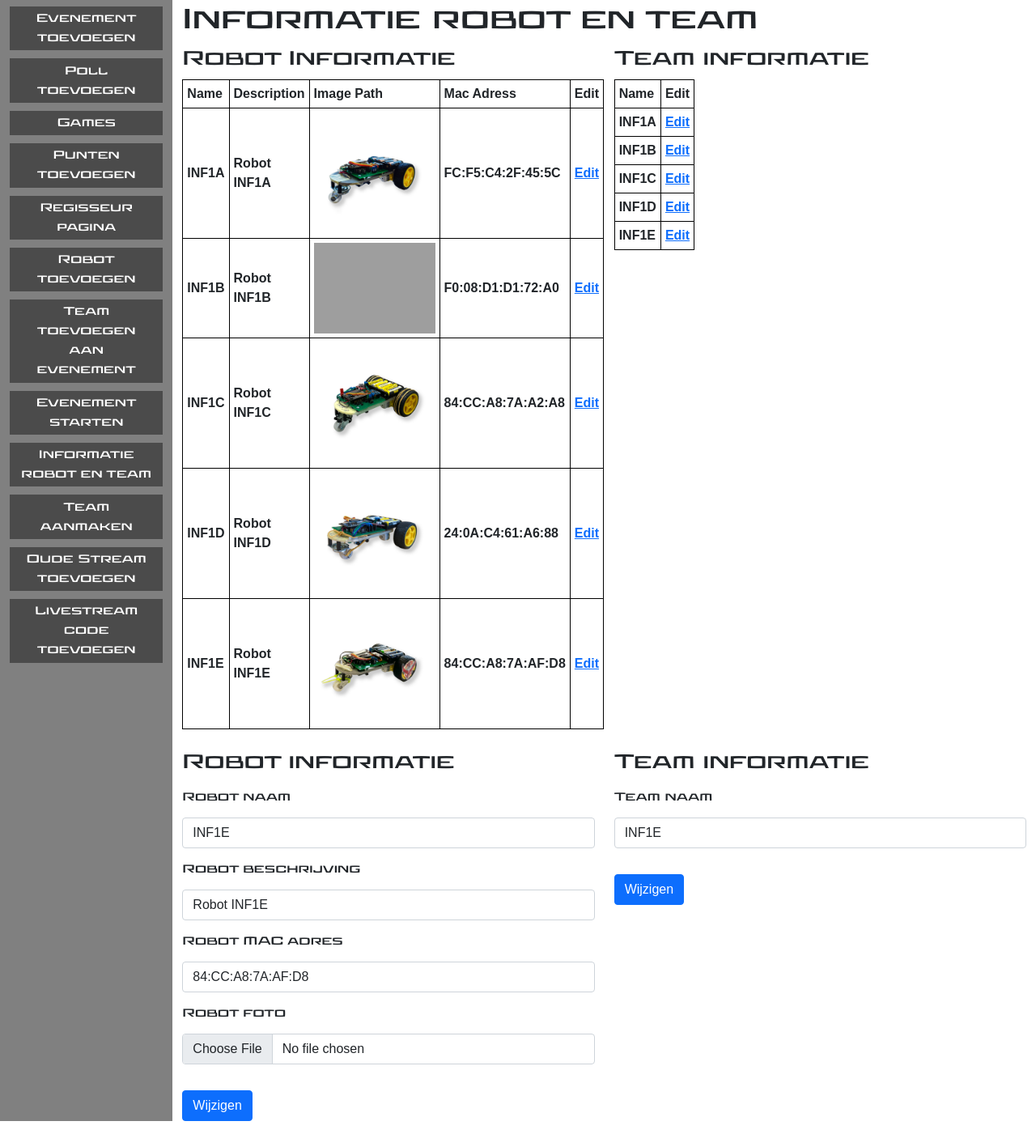
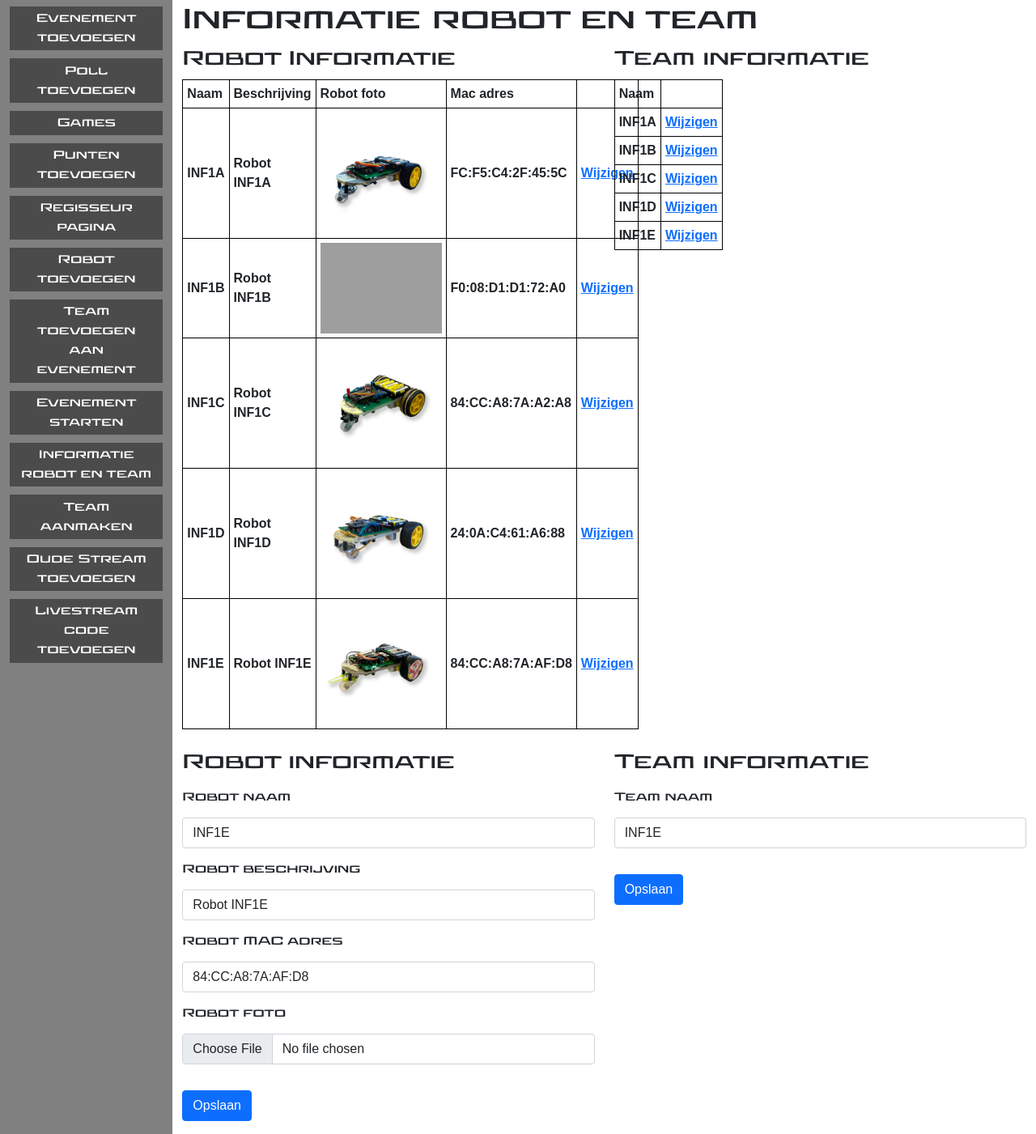
Before and after one commit to DelanoKoster1/Battle-Bot-interface, a PHP site: page /pages/admin.php?info in a window 1280 px wide. Shown: the part 100-1501 px from the top of the page at 81% size. Run offline with PHP 8.4, Linux system fonts and the light colour scheme; the visitor is signed in with stand-in values (Sample User, id 1); data comes from the database, SQL or seed files in the repository; lists and menus that the app fills with data are empty; some libraries are stand-ins or nearby versions; grey boxes are pictures that could not be loaded.

Commit message:
Minor changes

```diff
--- a/components/admin/info.php
+++ b/components/admin/info.php
@@ -16,7 +16,9 @@ if (isset($_POST['change'])) {
                                 if (checkFileType($_FILES['imagePath'])) {
                                     if (makeFolder($botId, "../assets/img/bots/")) {
                                         if (!checkFileExist("../assets/img/bots/" . $botId . "/", $_FILES['imagePath']['name'])) {
-                                            $query = "UPDATE `bot` SET imagePath = ? WHERE id = ?";
+                                            $query = "UPDATE    `bot`
+                                                      SET       imagePath = ?
+                                                      WHERE     id = ?";
 
                                             deleteFile("../assets/img/bots/{$botId}/");
 
@@ -52,7 +54,11 @@ if (isset($_POST['change'])) {
                             }
                         }
 
-                        $sql = "UPDATE bot SET name = ?, description = ?, macAddress = ? WHERE id = ?";
+                        $sql = "UPDATE  bot
+                                SET     name = ?,
+                                        description = ?,
+                                        macAddress = ?
+                                WHERE   id = ?";
 
                         if (!stmtExec($sql, 0, $botName, $description, $macAdress, $botId)) {
                             $_SESSION['ERROR_MESSAGE'] = "Fout met update!";
@@ -165,11 +171,11 @@ if (!empty($error)) {
             $botIds = $bots["id"];
 
             echo "<table class='border border-dark'>";
-            echo "<th class='infotable'>Name</th>
-                 <th class='infotable'>Description</th>
-                 <th class='infotable'>Image Path</th>
-                 <th class='infotable'>Mac Adress</th>
-                 <th class='infotable'>Edit</th>";
+            echo "<th class='infotable'>Naam</th>
+                 <th class='infotable'>Beschrijving</th>
+                 <th class='infotable'>Robot foto</th>
+                 <th class='infotable'>Mac adres</th>
+                 <th class='infotable'></th>";
 
             for ($i = 0; $i < count($bots["id"]); $i++) {
                 $botId = $bots["id"][$i];
@@ -189,7 +195,7 @@ if (!empty($error)) {
                 echo "<th class='infotable'>" . $description . "</th>";
                 echo "<th class='infotable'>" . $imagePath . "</th>";
                 echo "<th class='infotable'>" . $macAdress . "</th>";
-                echo "<th class='infotable'><a href=admin.php?info&botId=" . $botId . ">Edit</a></th>";
+                echo "<th class='infotable'><a href=admin.php?info&botId=" . $botId . ">Wijzigen</a></th>";
                 echo "</tr>";
             }
             echo "</table>";
@@ -236,8 +242,8 @@ if (!empty($error)) {
 
         if (is_array($teams) && count($teams["id"]) > 0) {
             echo "<table class='border border-dark'>";
-            echo "<th class='infotable'>Name</th>
-                  <th class='infotable'>Edit</th>";
+            echo "<th class='infotable'>Naam</th>
+                  <th class='infotable'></th>";
 
             for ($i = 0; $i < count($teams["id"]); $i ++) {
                 $teamId = $teams["id"][$i];
@@ -245,7 +251,7 @@ if (!empty($error)) {
 
                 echo "<tr class='infotable'>";
                 echo "<th class='infotable'>" . $teamName . "</th>";
-                echo "<th class='infotable'><a href=admin.php?info&teamId=" . $teamId . ">Edit</a></th>";
+                echo "<th class='infotable'><a href=admin.php?info&teamId=" . $teamId . ">Wijzigen</a></th>";
                 echo "</tr>";
             }
             echo "</table>";
@@ -287,7 +293,7 @@ if (!empty($error)) {
             <p><input type="text" class="form-control mt-3" value="<?= $macAdress; ?>" name="macAdress" id="macAdress"></p>
             <h6>Robot foto</h6>
             <p><input type="file" class="form-control mt-3" name="imagePath"></p>
-            <input type="submit" name="change" class="btn btn-primary mt-3" value="Wijzigen">
+            <input type="submit" name="change" class="btn btn-primary mt-3 mb-3" value="Opslaan">
         </form>
     </div>
 
@@ -297,7 +303,7 @@ if (!empty($error)) {
             <p><input type="hidden" class="form-control mt-3" value="<?= $teamId; ?>" name="teamId" id="id"></p>
             <h6>Team naam</h6>
             <p><input type="text" class="form-control mt-3" value="<?= $teamName; ?>" name="teamName"></p>
-            <input type="submit" name="change2" class="btn btn-primary mt-3" value="Wijzigen">
+            <input type="submit" name="change2" class="btn btn-primary mt-3" value="Opslaan">
         </form>
     </div>
 </div>
--- a/components/admin/poll.php
+++ b/components/admin/poll.php
@@ -32,7 +32,7 @@ if (isset($_POST['endPoll'])) {
                 </select>
                 <div id="pollTypes">
                 </div>
-                <input type="submit" name="submitPull" class="btn btn-primary mt-3" value="submit poll" />
+                <input type="submit" name="submitPull" class="btn btn-primary mt-3" value="Submit poll" />
                 <?php echo checkIfPoll(); ?>
             </div>
         </form>
@@ -48,7 +48,9 @@ if (isset($_POST['endPoll'])) {
     </div>
 </div>
 <?php
-$sql = "SELECT active FROM poll WHERE active = 1";
+$sql = "SELECT  active
+        FROM    poll
+        WHERE   active = 1";
 
 $polls = stmtExec($sql);
 
--- a/pages/admin.php
+++ b/pages/admin.php
@@ -68,7 +68,7 @@ switch (true) {
         break;
 
     case isset($_GET['addStreamCode']);
-        $headerTitle = 'Livestream toevoegen';
+        $headerTitle = 'Livestream code toevoegen';
         $content = "../components/admin/addLiveStreamcode.php";
         break;
 
```
Also changed, not shown: components/admin/addLiveStreamcode.php (+14 -6 lines).
